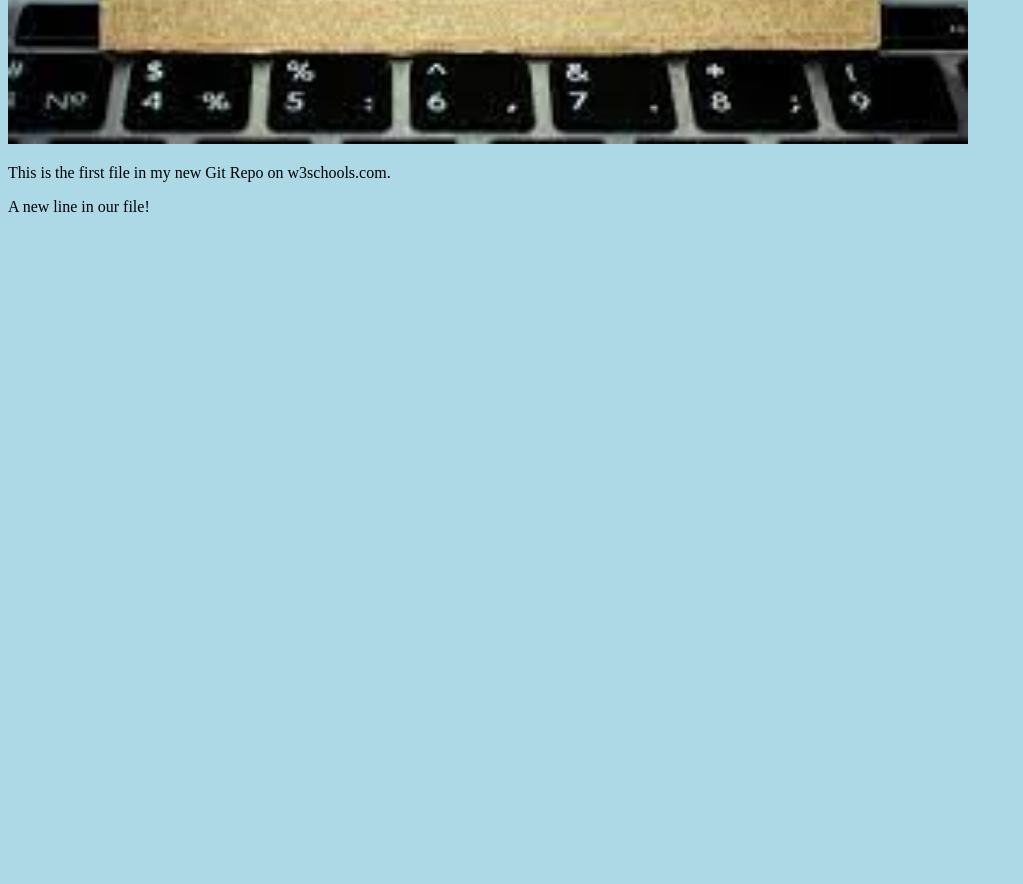
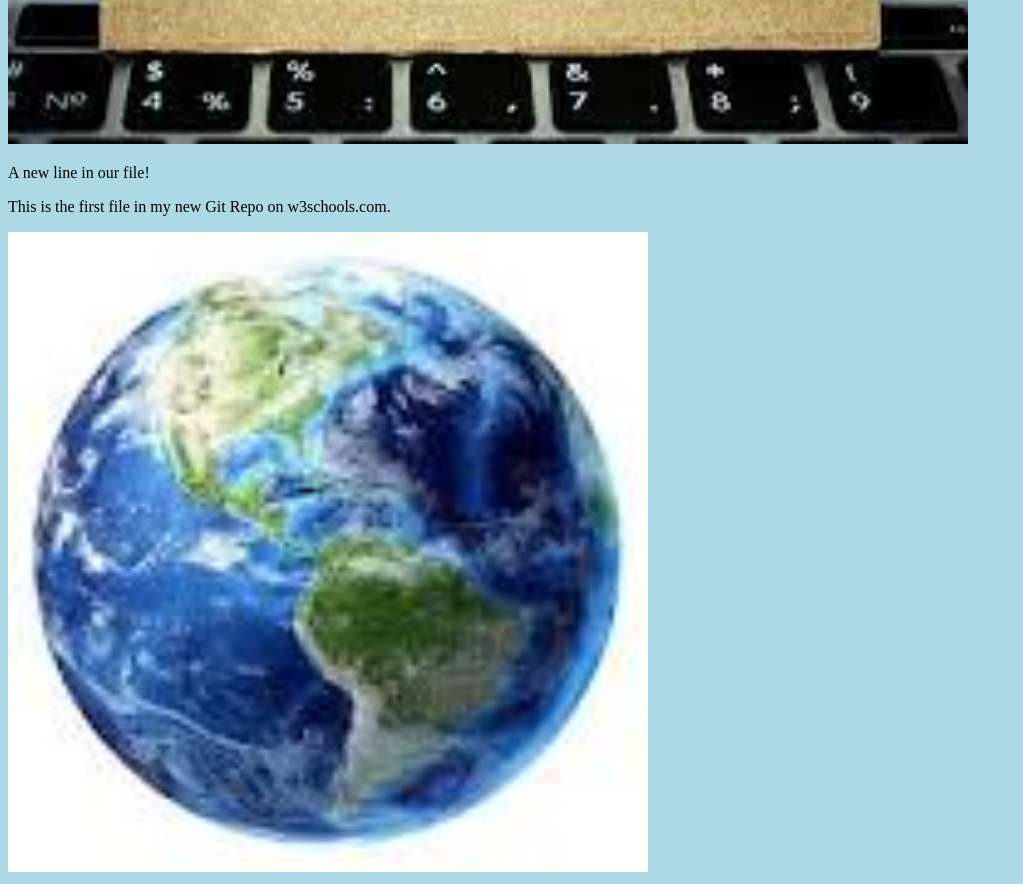
Before and after one commit to matloue2/matloue2.github.io, a plain HTML site: page index.html in a window 1280 px wide. Shown: the part 575-1459 px from the top of the page, without its empty margins (0-1023 px from the left). Before the commit the page ends 807 px from the top, so only its background shows below. Drawn offline with Linux system fonts and the light colour scheme.

Commit message:
added new image

```diff
--- a/index.html
+++ b/index.html
@@ -8,8 +8,9 @@
 
         <h1>Hello world!</h1>
         <div><img src="hello world.jfif" alt="Hello World from Space" style="width:100%;max-width:960px"></div>
+        <p>A new line in our file!</p>
         <p>This is the first file in my new Git Repo on w3schools.com.</p>
-        <p>A new line in our file!</p>
+        <div><img src="world.jfif" alt="Hello Git" style="width:100%;max-width:640px"></div>
 
     </body>
 </html>
```
Also changed, not shown: world.jfif (added).
